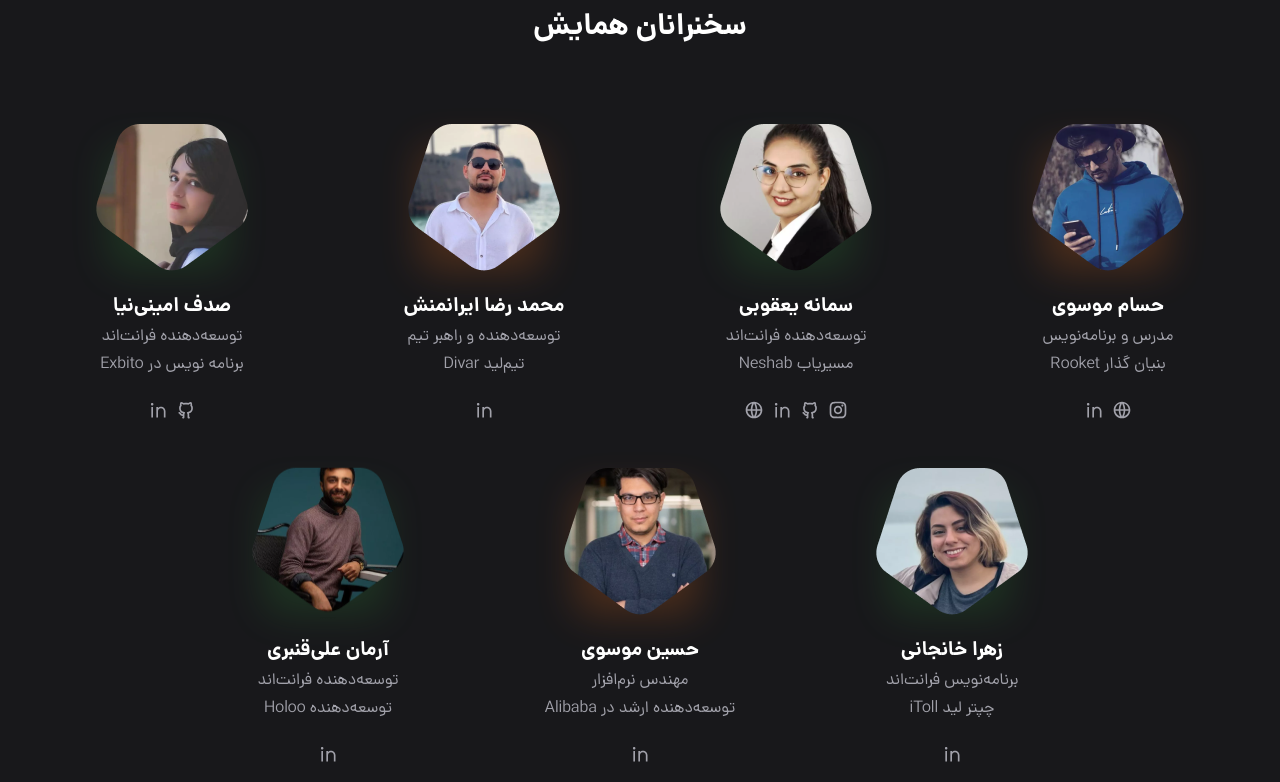
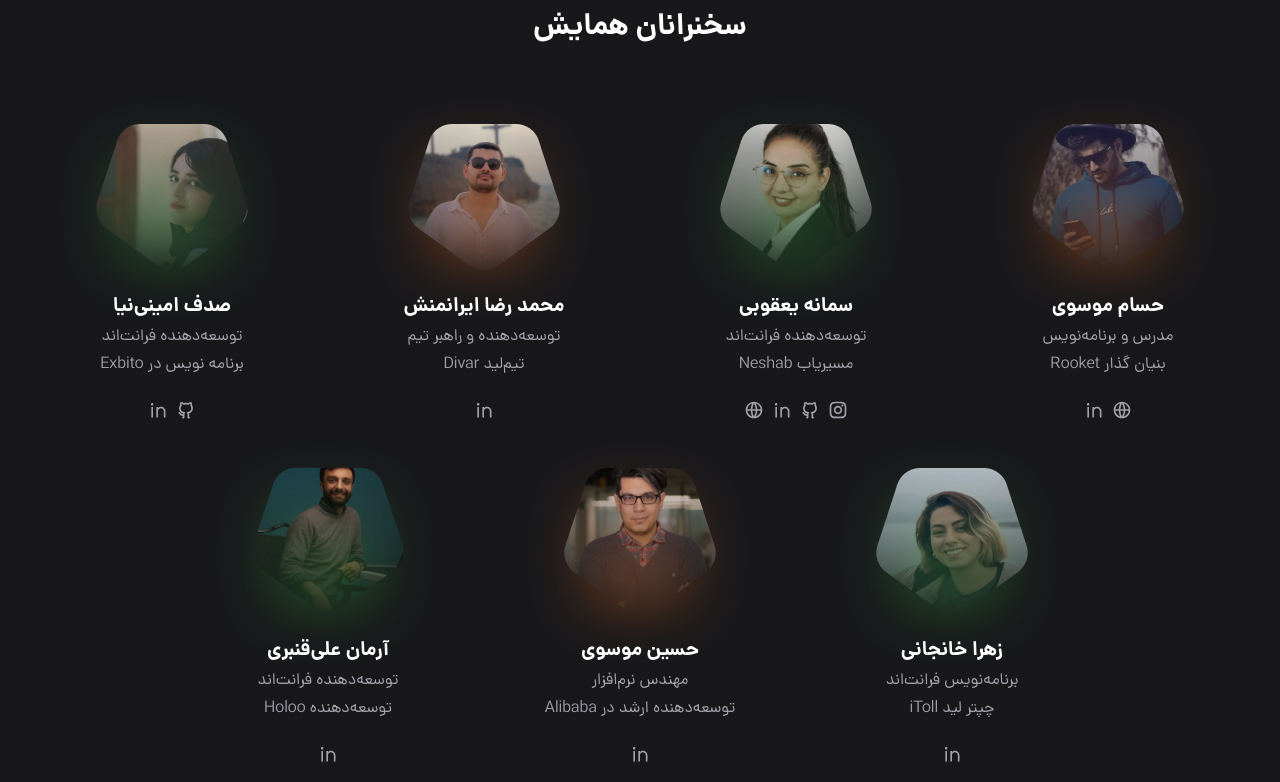
Before and after one commit to frontChapter/website-frontend, a Next.js app: page / in a window 1280 px wide. Shown: the part 1698-2480 px from the top of the page. Built offline with nearby package versions, Linux system fonts and the light colour scheme.

Commit message:
chore: hover effect

```diff
--- a/src/app/components/Speakers/styles.module.scss
+++ b/src/app/components/Speakers/styles.module.scss
@@ -1,23 +1,29 @@
 .speakers {
   @apply relative flex w-1/2 flex-col items-center gap-2 md:w-1/3 lg:w-1/4 lg:gap-4;
   & img {
-    @apply transition-transform;
+    @apply transition-all;
+    mask-image: linear-gradient(to top, transparent, #000);
     &:hover {
       @apply md:scale-110;
+      mask-image: none;
+    }
+    &::after {
+      @apply absolute inset-0 h-full w-full content-[''];
+      background: linear-gradient(rgba(0, 0, 0, 0.7), rgba(0, 0, 0, 0.7));
     }
   }
   &:nth-child(odd) {
     &::after {
       @apply absolute inset-x-1/2 inset-y-1/2 -z-10 h-0 w-0 -translate-y-14 animate-pulse rounded-full;
       content: "";
-      box-shadow: -3px -3px 40px 60px rgba(248, 118, 32, 0.45);
+      box-shadow: -3px -3px 60px 50px rgba(248, 118, 32, 0.75);
     }
   }
   &:nth-child(even) {
     &::after {
       @apply absolute inset-x-1/2 inset-y-1/2 -z-10 h-0 w-0 -translate-y-14 animate-pulse rounded-full;
       content: "";
-      box-shadow: -3px -3px 40px 60px rgba(73, 234, 84, 0.25);
+      box-shadow: -3px -3px 60px 50px rgba(73, 234, 84, 0.55);
     }
   }
 }
```
